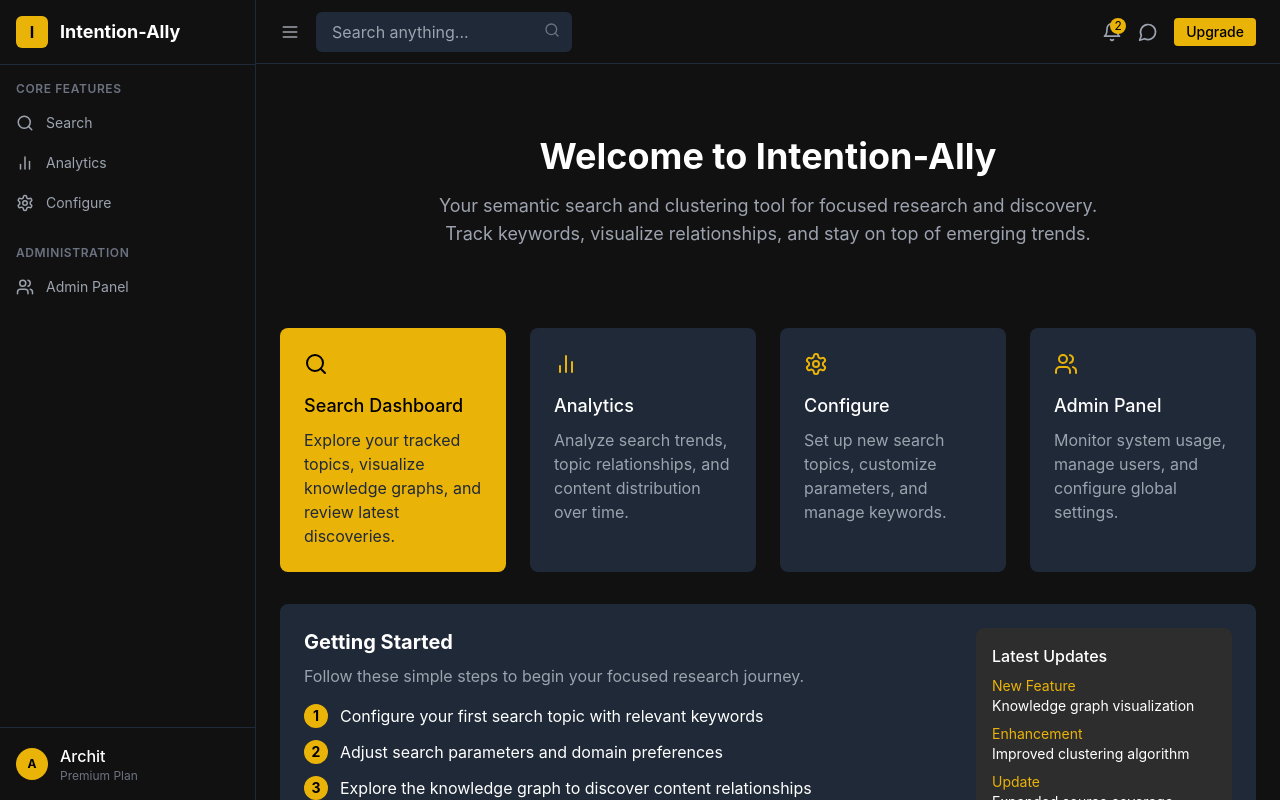
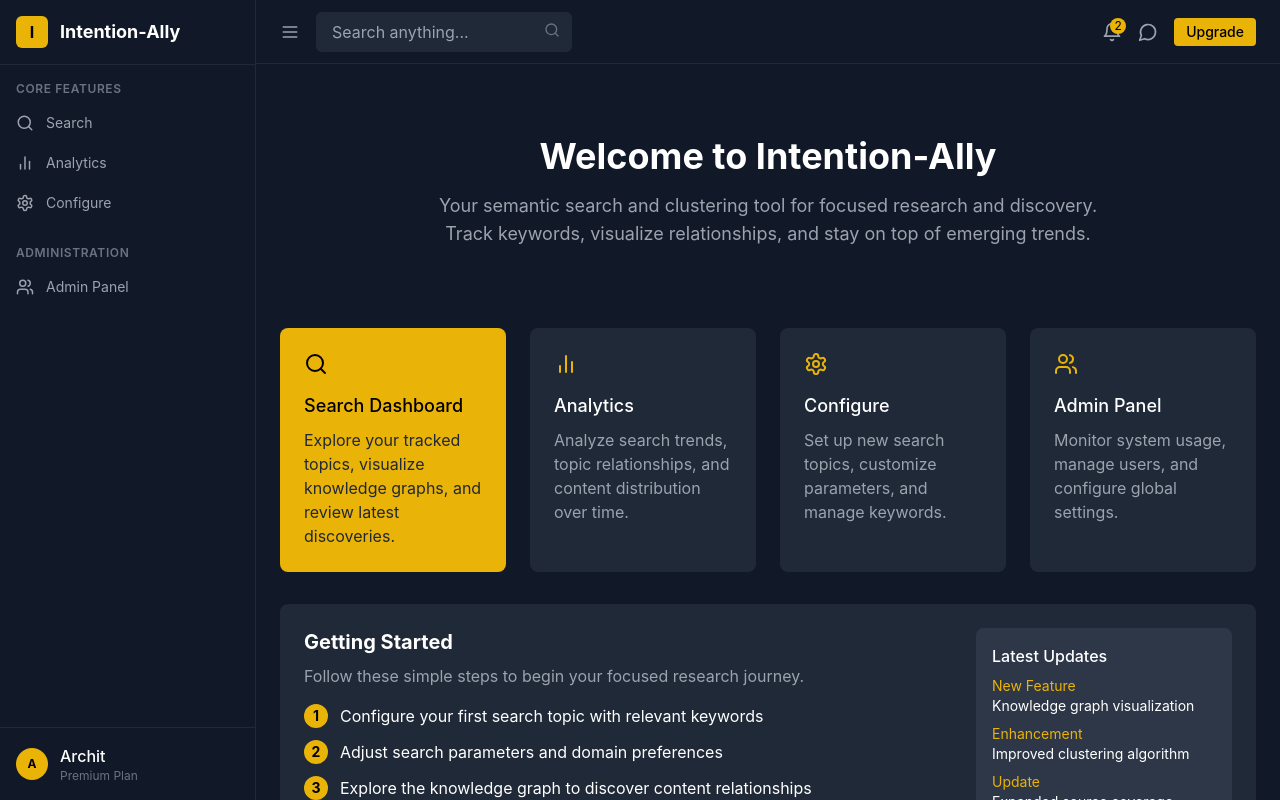
Before and after one commit to varsharc/Intention-Ally, a Next.js app: page / in a window 1280 px wide. Built offline with nearby package versions, Linux system fonts and the light colour scheme.

Commit message:
Add Tailwind CSS configuration

```diff
--- a/tailwind.config.js
+++ b/tailwind.config.js
@@ -1,24 +1,14 @@
-
 /** @type {import('tailwindcss').Config} */
 module.exports = {
   content: [
+    "./app/**/*.{js,ts,jsx,tsx}",
     "./pages/**/*.{js,ts,jsx,tsx}",
     "./components/**/*.{js,ts,jsx,tsx}",
-    "./attached_assets/**/*.{js,ts,jsx,tsx}",
   ],
   theme: {
     extend: {
       colors: {
-        gray: {
-          750: '#2D2D2D',
-          850: '#1A1A1A',
-          900: '#111111',
-          950: '#0A0A0A'
-        },
-        yellow: {
-          500: '#EAB308',
-          600: '#CA8A04'
-        }
+        'gray-750': '#2D3748', // Custom color between gray-700 and gray-800
       },
     },
   },
```
